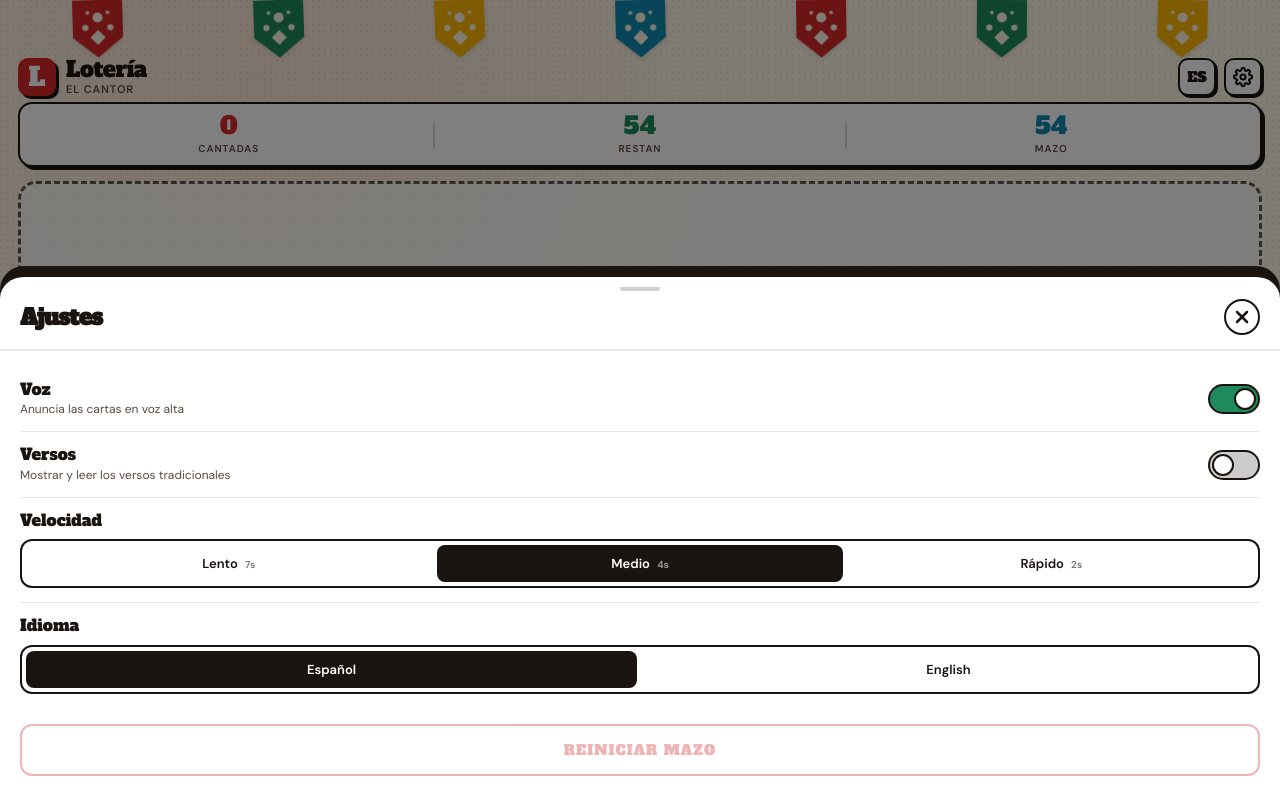
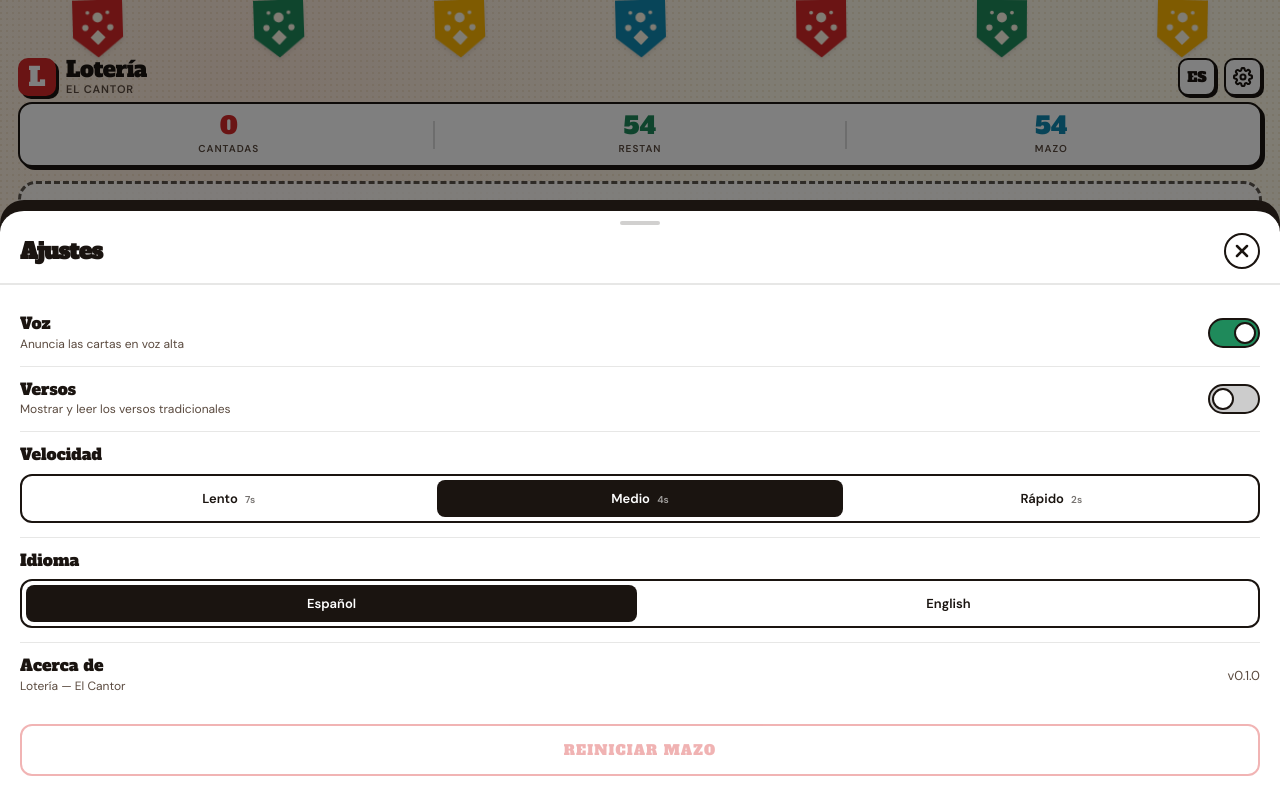
Before and after one commit to raulmar0/loteria-app, a React (Vite) app: page / in a window 1280 px wide. Both pictures are taken after a click on the button "Ajustes". Built offline with nearby package versions, Linux system fonts and the light colour scheme; a web font is replaced by a local one.

Commit message:
Add PWA manifest and about section with version
- Link manifest.json in index.html for installable PWA
- Add About row to SettingsSheet showing app name and version
- Expose __APP_VERSION__ via vite define

```diff
--- a/index.html
+++ b/index.html
@@ -6,6 +6,7 @@
     <meta name="theme-color" content="#D62828" />
     <link rel="icon" type="image/svg+xml" href="/favicon.svg" />
     <link rel="apple-touch-icon" href="/favicon.svg" />
+    <link rel="manifest" href="/manifest.json" />
     <link rel="preconnect" href="https://fonts.googleapis.com" />
     <link rel="preconnect" href="https://fonts.gstatic.com" crossorigin />
     <link
--- a/src/App.tsx
+++ b/src/App.tsx
@@ -491,6 +491,8 @@ export function App() {
           installAppDesc: t('(para uso offline)', '(for offline use)'),
           installAppButton: t('Instalar', 'Install'),
           resetDeck: t('Reiniciar mazo', 'Reset deck'),
+          about: t('Acerca de', 'About'),
+          aboutDesc: t('Lotería — El Cantor', 'Lotería — The Caller'),
         }}
       />
 
--- a/src/components/SettingsSheet.tsx
+++ b/src/components/SettingsSheet.tsx
@@ -31,6 +31,8 @@ interface Props {
     installAppDesc: string;
     installAppButton: string;
     resetDeck: string;
+    about: string;
+    aboutDesc: string;
   };
 }
 
@@ -150,6 +152,14 @@ export function SettingsSheet({
         </div>
       )}
 
+      <div className="setting-row">
+        <div className="setting-info">
+          <div className="setting-label" style={{ fontFamily: fonts.head }}>{labels.about}</div>
+          <div className="setting-desc" style={{ fontFamily: fonts.body }}>{labels.aboutDesc}</div>
+        </div>
+        <div className="setting-version" style={{ fontFamily: fonts.body }}>v{__APP_VERSION__}</div>
+      </div>
+
       <button
         type="button"
         className="reset-btn"
--- a/src/styles/global.css
+++ b/src/styles/global.css
@@ -563,6 +563,7 @@ body {
 .setting-info { flex: 1; }
 .setting-label { font-size: 16px; line-height: 1.1; color: var(--ink); }
 .setting-desc { font-size: 12px; color: var(--ink-soft); margin-top: 3px; }
+.setting-version { font-size: 13px; color: var(--ink-soft); font-variant-numeric: tabular-nums; }
 .switch {
   position: relative;
   width: 52px; height: 30px;
--- a/src/vite-env.d.ts
+++ b/src/vite-env.d.ts
@@ -1,2 +1,4 @@
 /// <reference types="vite/client" />
 /// <reference types="vite-plugin-pwa/client" />
+
+declare const __APP_VERSION__: string;
--- a/vite.config.ts
+++ b/vite.config.ts
@@ -1,8 +1,15 @@
 import { defineConfig } from 'vite';
 import react from '@vitejs/plugin-react';
 import { VitePWA } from 'vite-plugin-pwa';
+import { readFileSync } from 'fs';
+import { resolve } from 'path';
+
+const pkg = JSON.parse(readFileSync(resolve(__dirname, 'package.json'), 'utf-8'));
 
 export default defineConfig({
+  define: {
+    __APP_VERSION__: JSON.stringify(pkg.version),
+  },
   plugins: [
     react(),
     VitePWA({
```
Also changed, not shown: public/manifest.json (added).
